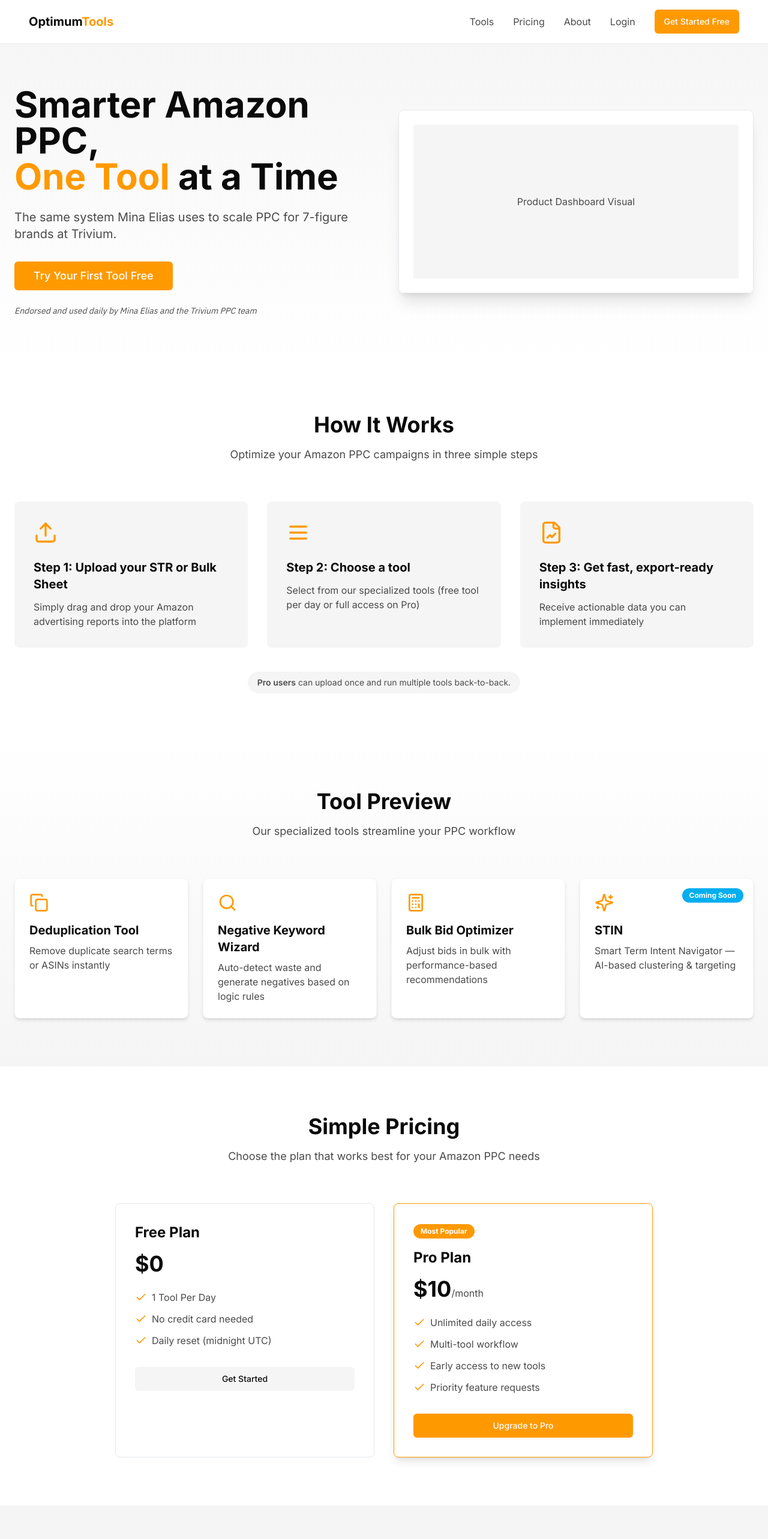
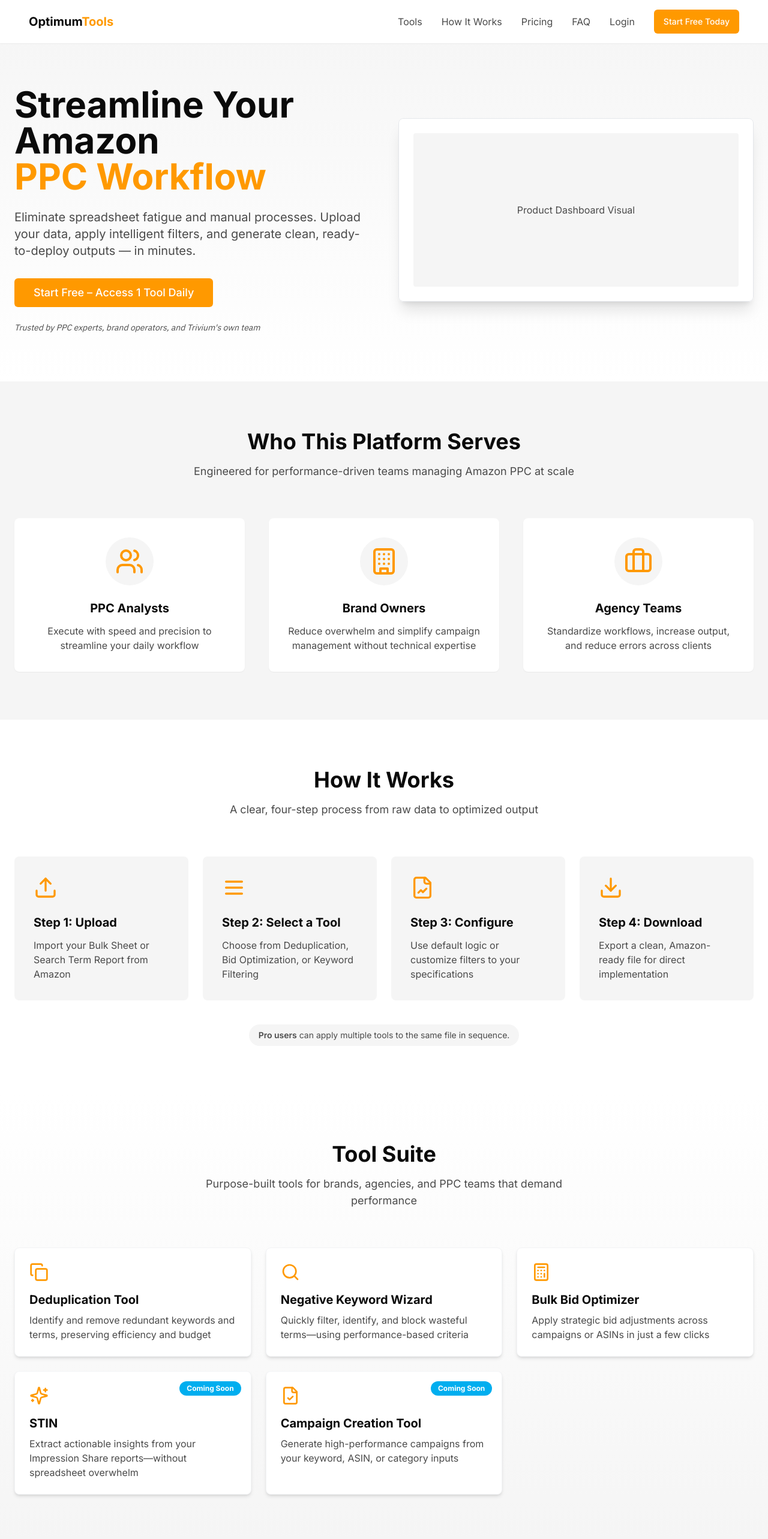
Before and after one commit to helloaalpha/optimum-ppc-stack, a React (Vite) app: page / in a window 1280 px wide. Shown: the top 2566 px of the page at 60% size. Built offline with nearby package versions, Linux system fonts and the light colour scheme.

Commit message:
Refactor: Improve UI and styling
- Updated components to match professional design standards.
- Improved overall UI and styling for a more polished look.
- Enhanced responsiveness and user experience.

```diff
--- /dev/null
+++ b/src/components/CapabilitiesSection.tsx
@@ -0,0 +1,37 @@
+
+import { CheckCircle } from "lucide-react";
+
+const CapabilitiesSection = () => {
+  const capabilities = [
+    "Simple & Advanced Modes for flexible execution",
+    "Full compatibility with Bulk Sheets and STR formats",
+    "Tool chaining: apply multiple tools to the same file in sequence",
+    "Filters include ACOS, Order Count, Spend, CTR, and more",
+    "No coding, formulas, or macros required",
+    "Built for all Amazon marketplaces (US, EU, CA, etc.)"
+  ];
+
+  return (
+    <section className="py-20 px-6 bg-white" id="capabilities">
+      <div className="max-w-7xl mx-auto">
+        <div className="text-center mb-16">
+          <h2 className="text-3xl md:text-4xl font-bold mb-4">Platform Capabilities</h2>
+          <p className="text-graphite-gray text-lg max-w-2xl mx-auto">
+            Designed to streamline complex workflows and eliminate technical hurdles
+          </p>
+        </div>
+
+        <div className="grid md:grid-cols-2 lg:grid-cols-3 gap-y-6 gap-x-10 max-w-4xl mx-auto">
+          {capabilities.map((capability, index) => (
+            <div key={index} className="flex items-start">
+              <CheckCircle className="h-6 w-6 text-amazon-orange mt-0.5 mr-3 flex-shrink-0" />
+              <p className="text-graphite-gray">{capability}</p>
+            </div>
+          ))}
+        </div>
+      </div>
+    </section>
+  );
+};
+
+export default CapabilitiesSection;
--- /dev/null
+++ b/src/components/FAQSection.tsx
@@ -0,0 +1,78 @@
+
+import { useState } from "react";
+import { ChevronDown, ChevronUp } from "lucide-react";
+
+const FAQSection = () => {
+  const [openIndex, setOpenIndex] = useState<number | null>(null);
+
+  const toggleQuestion = (index: number) => {
+    setOpenIndex(openIndex === index ? null : index);
+  };
+
+  const faqs = [
+    {
+      question: "Do I need prior experience with Excel macros or formulas?",
+      answer: "Not at all. This platform was built to eliminate that requirement entirely. Simply upload your file and our tools will handle the complex processing."
+    },
+    {
+      question: "What happens with the free plan?",
+      answer: "You can access one tool per day. It resets every 24 hours (midnight UTC). No credit card is required to get started."
+    },
+    {
+      question: "What's included in the $10/month plan?",
+      answer: "Full access to all tools, the ability to run multiple tools in sequence (tool chaining), and early access to upcoming features."
+    },
+    {
+      question: "Can I define campaign-specific or ASIN-specific logic?",
+      answer: "Yes. Advanced Mode allows granular rule-setting for specific campaigns, ASINs, or ad groups when needed."
+    },
+    {
+      question: "Is this suitable for agency teams?",
+      answer: "Absolutely. Our toolset is built for scale, consistency, and team efficiency. Multiple team members can use the same standardized approach."
+    }
+  ];
+
+  return (
+    <section className="py-20 px-6 bg-light-gray-mist" id="faq">
+      <div className="max-w-3xl mx-auto">
+        <div className="text-center mb-16">
+          <h2 className="text-3xl md:text-4xl font-bold mb-4">Frequently Asked Questions</h2>
+          <p className="text-graphite-gray text-lg max-w-2xl mx-auto">
+            Everything you need to know about OptimumTools
+          </p>
+        </div>
+
+        <div className="space-y-4">
+          {faqs.map((faq, index) => (
+            <div
+              key={index}
+              className={`bg-white rounded-lg overflow-hidden shadow-sm ${
+                openIndex === index ? "shadow-md" : ""
+              }`}
+            >
+              <button
+                className="flex justify-between items-center w-full p-6 text-left focus:outline-none"
+                onClick={() => toggleQuestion(index)}
+              >
+                <h3 className="font-bold text-lg">{faq.question}</h3>
+                {openIndex === index ? (
+                  <ChevronUp className="h-5 w-5 text-amazon-orange" />
+                ) : (
+                  <ChevronDown className="h-5 w-5 text-amazon-orange" />
+                )}
+              </button>
+
+              {openIndex === index && (
+                <div className="px-6 pb-6">
+                  <p className="text-graphite-gray">{faq.answer}</p>
+                </div>
+              )}
+            </div>
+          ))}
+        </div>
+      </div>
+    </section>
+  );
+};
+
+export default FAQSection;
--- a/src/components/HeroSection.tsx
+++ b/src/components/HeroSection.tsx
@@ -8,21 +8,21 @@ const HeroSection = () => {
         <div className="grid md:grid-cols-2 gap-12 items-center">
           <div className="text-left">
             <h1 className="text-4xl md:text-5xl lg:text-6xl font-bold leading-tight">
-              Smarter Amazon PPC, <br />
-              <span className="text-amazon-orange">One Tool</span> at a Time
+              Streamline Your Amazon <br />
+              <span className="text-amazon-orange">PPC Workflow</span>
             </h1>
             <p className="mt-6 text-lg md:text-xl text-graphite-gray">
-              The same system Mina Elias uses to scale PPC for 7-figure brands at Trivium.
+              Eliminate spreadsheet fatigue and manual processes. Upload your data, apply intelligent filters, and generate clean, ready-to-deploy outputs — in minutes.
             </p>
 
             <div className="mt-8">
               <Button className="bg-amazon-orange hover:bg-amber-600 text-white text-lg py-6 px-8">
-                Try Your First Tool Free
+                Start Free – Access 1 Tool Daily
               </Button>
             </div>
 
             <p className="mt-6 text-sm text-graphite-gray font-secondary italic">
-              Endorsed and used daily by Mina Elias and the Trivium PPC team
+              Trusted by PPC experts, brand operators, and Trivium's own team
             </p>
           </div>
 
--- a/src/components/HowItWorksSection.tsx
+++ b/src/components/HowItWorksSection.tsx
@@ -1,22 +1,27 @@
 
-import { Upload, Menu, FileLineChart } from "lucide-react";
+import { Upload, Menu, FileLineChart, Download } from "lucide-react";
 
 const HowItWorksSection = () => {
   const steps = [
     {
       icon: <Upload className="h-10 w-10 text-amazon-orange" />,
-      title: "Upload your STR or Bulk Sheet",
-      description: "Simply drag and drop your Amazon advertising reports into the platform"
+      title: "Upload",
+      description: "Import your Bulk Sheet or Search Term Report from Amazon"
     },
     {
       icon: <Menu className="h-10 w-10 text-amazon-orange" />,
-      title: "Choose a tool",
-      description: "Select from our specialized tools (free tool per day or full access on Pro)"
+      title: "Select a Tool",
+      description: "Choose from Deduplication, Bid Optimization, or Keyword Filtering"
     },
     {
       icon: <FileLineChart className="h-10 w-10 text-amazon-orange" />,
-      title: "Get fast, export-ready insights",
-      description: "Receive actionable data you can implement immediately"
+      title: "Configure",
+      description: "Use default logic or customize filters to your specifications"
+    },
+    {
+      icon: <Download className="h-10 w-10 text-amazon-orange" />,
+      title: "Download",
+      description: "Export a clean, Amazon-ready file for direct implementation"
     }
   ];
 
@@ -26,11 +31,11 @@ const HowItWorksSection = () => {
         <div className="text-center mb-16">
           <h2 className="text-3xl md:text-4xl font-bold mb-4">How It Works</h2>
           <p className="text-graphite-gray text-lg max-w-2xl mx-auto">
-            Optimize your Amazon PPC campaigns in three simple steps
+            A clear, four-step process from raw data to optimized output
           </p>
         </div>
 
-        <div className="grid md:grid-cols-3 gap-8 relative">
+        <div className="grid md:grid-cols-4 gap-6 relative">
           {steps.map((step, index) => (
             <div
               key={index}
@@ -41,7 +46,7 @@ const HowItWorksSection = () => {
               <p className="text-graphite-gray">{step.description}</p>
 
               {/* Connector lines between steps (desktop only) */}
-              {index < 2 && (
+              {index < 3 && (
                 <div className="hidden md:block absolute top-1/2 left-0 w-full h-0.5 bg-gray-200 -z-10" />
               )}
             </div>
@@ -50,7 +55,7 @@ const HowItWorksSection = () => {
 
         <div className="mt-10 text-center">
           <p className="text-graphite-gray inline-block bg-light-gray-mist py-2 px-4 rounded-full text-sm">
-            <span className="font-semibold">Pro users</span> can upload once and run multiple tools back-to-back.
+            <span className="font-semibold">Pro users</span> can apply multiple tools to the same file in sequence.
           </p>
         </div>
       </div>
--- a/src/components/NavBar.tsx
+++ b/src/components/NavBar.tsx
@@ -17,11 +17,12 @@ const NavBar = () => {
         {/* Desktop Navigation */}
         <div className="hidden md:flex items-center space-x-8">
           <a href="#tools" className="text-graphite-gray hover:text-ppc-black transition-colors">Tools</a>
+          <a href="#how-it-works" className="text-graphite-gray hover:text-ppc-black transition-colors">How It Works</a>
           <a href="#pricing" className="text-graphite-gray hover:text-ppc-black transition-colors">Pricing</a>
-          <a href="#about" className="text-graphite-gray hover:text-ppc-black transition-colors">About</a>
+          <a href="#faq" className="text-graphite-gray hover:text-ppc-black transition-colors">FAQ</a>
           <a href="#login" className="text-graphite-gray hover:text-ppc-black transition-colors">Login</a>
           <Button className="bg-amazon-orange hover:bg-amber-600 text-white ml-2">
-            Get Started Free
+            Start Free Today
           </Button>
         </div>
 
@@ -41,11 +42,12 @@ const NavBar = () => {
         <div className="md:hidden bg-white absolute top-16 left-0 w-full p-4 shadow-md">
           <div className="flex flex-col space-y-4">
             <a href="#tools" className="text-graphite-gray hover:text-ppc-black transition-colors py-2">Tools</a>
+            <a href="#how-it-works" className="text-graphite-gray hover:text-ppc-black transition-colors py-2">How It Works</a>
             <a href="#pricing" className="text-graphite-gray hover:text-ppc-black transition-colors py-2">Pricing</a>
-            <a href="#about" className="text-graphite-gray hover:text-ppc-black transition-colors py-2">About</a>
+            <a href="#faq" className="text-graphite-gray hover:text-ppc-black transition-colors py-2">FAQ</a>
             <a href="#login" className="text-graphite-gray hover:text-ppc-black transition-colors py-2">Login</a>
             <Button className="bg-amazon-orange hover:bg-amber-600 text-white w-full">
-              Get Started Free
+              Start Free Today
             </Button>
           </div>
         </div>
--- a/src/components/PricingSection.tsx
+++ b/src/components/PricingSection.tsx
@@ -8,24 +8,26 @@ const PricingSection = () => {
       name: "Free Plan",
       price: "$0",
       features: [
-        "1 Tool Per Day",
-        "No credit card needed",
-        "Daily reset (midnight UTC)"
+        "Access 1 tool per day",
+        "Resets daily at midnight UTC",
+        "No credit card required",
+        "Full compatibility with standard reports"
       ],
-      cta: "Get Started",
+      cta: "Start Free Today",
       popular: false
     },
     {
-      name: "Pro Plan",
+      name: "Unlimited",
       price: "$10",
       period: "/month",
       features: [
-        "Unlimited daily access",
-        "Multi-tool workflow",
-        "Early access to new tools",
-        "Priority feature requests"
+        "Unlimited tool usage",
+        "Tool chaining capabilities",
+        "Early access to new features",
+        "Priority updates",
+        "Support for all Amazon marketplaces"
       ],
-      cta: "Upgrade to Pro",
+      cta: "Go Unlimited",
       popular: true
     }
   ];
@@ -34,9 +36,9 @@ const PricingSection = () => {
     <section className="py-20 px-6 bg-white" id="pricing">
       <div className="max-w-7xl mx-auto">
         <div className="text-center mb-16">
-          <h2 className="text-3xl md:text-4xl font-bold mb-4">Simple Pricing</h2>
+          <h2 className="text-3xl md:text-4xl font-bold mb-4">Pricing</h2>
           <p className="text-graphite-gray text-lg max-w-2xl mx-auto">
-            Choose the plan that works best for your Amazon PPC needs
+            Start for free or upgrade when you're ready to scale
           </p>
         </div>
 
--- a/src/components/StickyCTA.tsx
+++ b/src/components/StickyCTA.tsx
@@ -24,9 +24,9 @@ const StickyCTA = () => {
   return (
     <div className="fixed bottom-0 left-0 right-0 bg-ppc-black py-3 px-6 shadow-lg z-40 transform transition-transform duration-300">
       <div className="max-w-7xl mx-auto flex flex-col sm:flex-row items-center justify-between">
-        <p className="text-white text-lg mb-3 sm:mb-0">Tired of spreadsheets and macros?</p>
+        <p className="text-white text-lg mb-3 sm:mb-0">Optimize your workflow. Protect your spend.</p>
         <Button className="bg-amazon-orange hover:bg-amber-600 text-white whitespace-nowrap">
-          Try Your First Tool Free
+          Start Free Today
         </Button>
       </div>
     </div>
--- /dev/null
+++ b/src/components/TargetAudienceSection.tsx
@@ -0,0 +1,49 @@
+
+import { Users, Briefcase, Building } from "lucide-react";
+
+const TargetAudienceSection = () => {
+  const audiences = [
+    {
+      icon: <Users className="h-12 w-12 text-amazon-orange" />,
+      title: "PPC Analysts",
+      description: "Execute with speed and precision to streamline your daily workflow"
+    },
+    {
+      icon: <Building className="h-12 w-12 text-amazon-orange" />,
+      title: "Brand Owners",
+      description: "Reduce overwhelm and simplify campaign management without technical expertise"
+    },
+    {
+      icon: <Briefcase className="h-12 w-12 text-amazon-orange" />,
+      title: "Agency Teams",
+      description: "Standardize workflows, increase output, and reduce errors across clients"
+    }
+  ];
+
+  return (
+    <section className="py-20 px-6 bg-light-gray-mist" id="who-its-for">
+      <div className="max-w-7xl mx-auto">
+        <div className="text-center mb-16">
+          <h2 className="text-3xl md:text-4xl font-bold mb-4">Who This Platform Serves</h2>
+          <p className="text-graphite-gray text-lg max-w-2xl mx-auto">
+            Engineered for performance-driven teams managing Amazon PPC at scale
+          </p>
+        </div>
+
+        <div className="grid md:grid-cols-3 gap-10">
+          {audiences.map((audience, index) => (
+            <div key={index} className="bg-white p-8 rounded-lg shadow-sm hover:shadow-md transition-shadow duration-300">
+              <div className="flex items-center justify-center mb-6 bg-light-gray-mist rounded-full w-20 h-20 mx-auto">
+                {audience.icon}
+              </div>
+              <h3 className="text-xl font-bold mb-3 text-center">{audience.title}</h3>
+              <p className="text-graphite-gray text-center">{audience.description}</p>
+            </div>
+          ))}
+        </div>
+      </div>
+    </section>
+  );
+};
+
+export default TargetAudienceSection;
--- a/src/components/TestimonialsSection.tsx
+++ b/src/components/TestimonialsSection.tsx
@@ -4,7 +4,7 @@ import { Quote } from "lucide-react";
 const TestimonialsSection = () => {
   const testimonials = [
     {
-      quote: "We use OptimumTools every day at Trivium. It saves time, cuts through clutter, and gets results.",
+      quote: "This is the exact stack we use to manage and scale 8-figure brands at Trivium.",
       author: "Mina Elias",
       title: "Founder of Trivium",
       avatar: "/placeholder.svg"
@@ -12,13 +12,13 @@ const TestimonialsSection = () => {
     {
       quote: "The Bulk Bid Optimizer has transformed our campaign management. What took hours now takes minutes.",
       author: "Jane Smith",
-      title: "Amazon PPC Strategist",
+      title: "Senior PPC Analyst",
       avatar: "/placeholder.svg"
     },
     {
-      quote: "Finally, PPC tools that actually do what they're supposed to do without the complexity.",
+      quote: "Finally, PPC tools that actually do what they're supposed to do without the complexity or learning curve.",
       author: "Michael Johnson",
-      title: "E-commerce Agency Owner",
+      title: "E-commerce Agency Director",
       avatar: "/placeholder.svg"
     }
   ];
@@ -27,9 +27,9 @@ const TestimonialsSection = () => {
     <section className="py-20 px-6 bg-light-gray-mist" id="testimonials">
       <div className="max-w-7xl mx-auto">
         <div className="text-center mb-16">
-          <h2 className="text-3xl md:text-4xl font-bold mb-4">What Our Users Say</h2>
+          <h2 className="text-3xl md:text-4xl font-bold mb-4">Trusted by Industry Experts</h2>
           <p className="text-graphite-gray text-lg max-w-2xl mx-auto">
-            Trusted by Amazon PPC professionals around the world
+            See why leading PPC professionals rely on our platform
           </p>
         </div>
 
--- a/src/components/ToolPreviewSection.tsx
+++ b/src/components/ToolPreviewSection.tsx
@@ -1,30 +1,36 @@
 
-import { Copy, Search, Calculator, Sparkles } from "lucide-react";
+import { Copy, Search, Calculator, Sparkles, FileCheck } from "lucide-react";
 
 const ToolPreviewSection = () => {
   const tools = [
     {
       icon: <Copy className="h-8 w-8 text-amazon-orange" />,
       name: "Deduplication Tool",
-      description: "Remove duplicate search terms or ASINs instantly",
+      description: "Identify and remove redundant keywords and terms, preserving efficiency and budget",
       comingSoon: false
     },
     {
       icon: <Search className="h-8 w-8 text-amazon-orange" />,
       name: "Negative Keyword Wizard",
-      description: "Auto-detect waste and generate negatives based on logic rules",
+      description: "Quickly filter, identify, and block wasteful terms—using performance-based criteria",
       comingSoon: false
     },
     {
       icon: <Calculator className="h-8 w-8 text-amazon-orange" />,
       name: "Bulk Bid Optimizer",
-      description: "Adjust bids in bulk with performance-based recommendations",
+      description: "Apply strategic bid adjustments across campaigns or ASINs in just a few clicks",
       comingSoon: false
     },
     {
       icon: <Sparkles className="h-8 w-8 text-amazon-orange" />,
       name: "STIN",
-      description: "Smart Term Intent Navigator — AI-based clustering & targeting",
+      description: "Extract actionable insights from your Impression Share reports—without spreadsheet overwhelm",
+      comingSoon: true
+    },
+    {
+      icon: <FileCheck className="h-8 w-8 text-amazon-orange" />,
+      name: "Campaign Creation Tool",
+      description: "Generate high-performance campaigns from your keyword, ASIN, or category inputs",
       comingSoon: true
     }
   ];
@@ -33,13 +39,13 @@ const ToolPreviewSection = () => {
     <section className="py-20 px-6 bg-gradient-to-b from-white to-light-gray-mist" id="tools">
       <div className="max-w-7xl mx-auto">
         <div className="text-center mb-16">
-          <h2 className="text-3xl md:text-4xl font-bold mb-4">Tool Preview</h2>
+          <h2 className="text-3xl md:text-4xl font-bold mb-4">Tool Suite</h2>
           <p className="text-graphite-gray text-lg max-w-2xl mx-auto">
-            Our specialized tools streamline your PPC workflow
+            Purpose-built tools for brands, agencies, and PPC teams that demand performance
           </p>
         </div>
 
-        <div className="grid md:grid-cols-2 lg:grid-cols-4 gap-6">
+        <div className="grid md:grid-cols-2 lg:grid-cols-3 gap-6">
           {tools.map((tool, index) => (
             <div
               key={index}
--- a/src/pages/Index.tsx
+++ b/src/pages/Index.tsx
@@ -7,6 +7,9 @@ import PricingSection from "@/components/PricingSection";
 import TestimonialsSection from "@/components/TestimonialsSection";
 import StickyCTA from "@/components/StickyCTA";
 import Footer from "@/components/Footer";
+import TargetAudienceSection from "@/components/TargetAudienceSection";
+import CapabilitiesSection from "@/components/CapabilitiesSection";
+import FAQSection from "@/components/FAQSection";
 
 const Index = () => {
   return (
@@ -14,10 +17,13 @@ const Index = () => {
       <NavBar />
       <main>
         <HeroSection />
+        <TargetAudienceSection />
         <HowItWorksSection />
         <ToolPreviewSection />
+        <CapabilitiesSection />
         <PricingSection />
         <TestimonialsSection />
+        <FAQSection />
       </main>
       <StickyCTA />
       <Footer />
```
